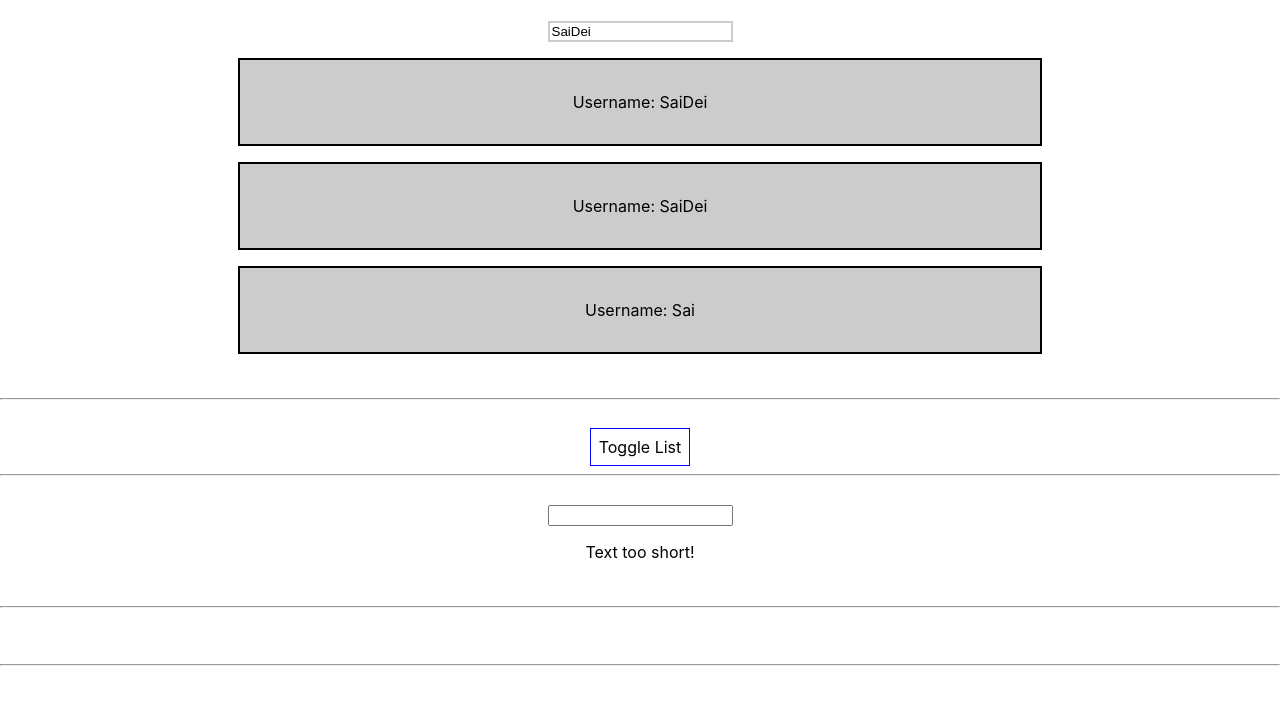
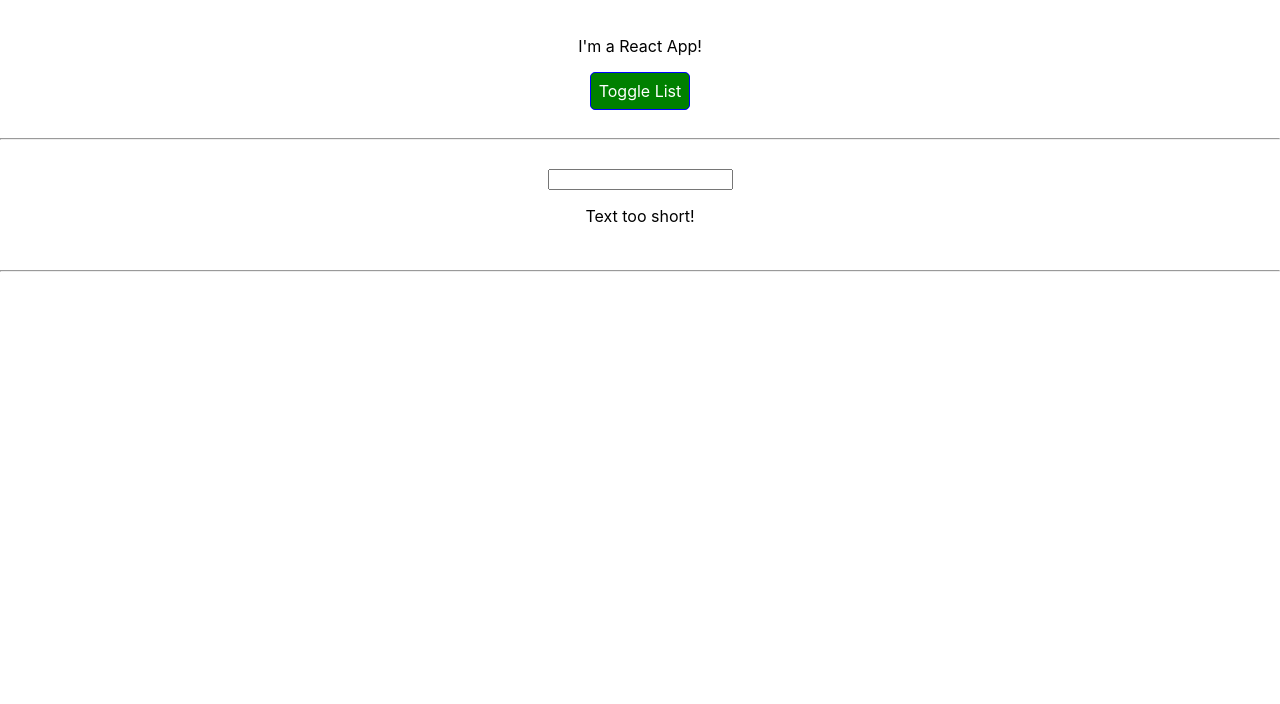
Before and after one commit to SimasDei/udemy-react-one, a React (Create React App) app: page / in a window 1280 px wide. Shown: the top 704 px of the page. Built offline with nearby package versions, Linux system fonts and the light colour scheme.

Commit message:
dynamic style changes

```diff
--- a/package.json
+++ b/package.json
@@ -3,13 +3,14 @@
   "version": "0.1.0",
   "private": true,
   "dependencies": {
+    "radium": "^0.25.0",
     "react": "^16.6.3",
     "react-dom": "^16.6.3",
     "react-scripts": "2.1.1"
   },
   "scripts": {
     "start": "react-scripts start",
-	"stop": "react-scripts stop",
+    "stop": "react-scripts stop",
     "build": "react-scripts build",
     "test": "react-scripts test",
     "eject": "react-scripts eject"
--- a/src/App.css
+++ b/src/App.css
@@ -1,3 +1,11 @@
 .App {
   text-align: center;
 }
+
+.red {
+  color: red;
+}
+
+.bold {
+  font-weight: bold;
+}
--- a/src/App.js
+++ b/src/App.js
@@ -1,8 +1,6 @@
 import React, { Component } from 'react';
 import './App.css';
 import Person from './Person/Person';
-import UserInput from './UserInput/UserInput';
-import UserOutput from './UserOutput/UserOutput';
 import Validation from './Validation/Validation';
 import Char from './Char/Char';
 
@@ -75,9 +73,11 @@ class App extends Component {
   render() {
 
     const style = {
-      backgroundColor: 'white',
+      backgroundColor: 'green',
+      color: 'white',
       font: 'inherit',
       border: '1px solid blue',
+      borderRadius: '5px',
       padding: '8px',
       cursor: 'pointer'
     };
@@ -98,6 +98,8 @@ class App extends Component {
           })}
         </div >
       );
+
+      style.backgroundColor = 'red';
     }
 
     // Assignment Two
@@ -108,19 +110,20 @@ class App extends Component {
         clicked={() => this.deleteCharHandler(index)} />
     });
 
+    // Styling lecture
+    let classes = [];
+    if (this.state.persons.length <= 2) {
+      classes.push('red');
+    }
+    if (this.state.persons.length <= 1) {
+      classes.push('bold');
+    }
+
     return (
       <div className="App" >
         <br></br>
 
-        <UserInput
-          changed={this.usernameChangedHandler} currentName={this.state.username} />
-        <UserOutput userName={this.state.username} />
-        <UserOutput userName={this.state.username} />
-        <UserOutput userName='Sai' />
-
-        <br></br>
-        <hr></hr>
-        <br></br>
+        <p className={classes.join(' ')}>I'm a React App!</p>
 
         <button
           style={style}
@@ -131,7 +134,7 @@ class App extends Component {
         {/* If show Persons == true, show the list */}
         {persons}
         {/* If show Persons == false, remain hidden */}
-
+        <br></br>
         <br></br>
         <hr></hr>
         <br></br>
@@ -147,10 +150,6 @@ class App extends Component {
         <Validation
           inputLength={this.state.userInput.length} />
 
-        <br></br>
-        <hr></hr>
-        <br></br>
-
         {charList}
 
         <br></br>
```
Also changed, not shown: 1 other file (tests, documents, lock files or other folders).
